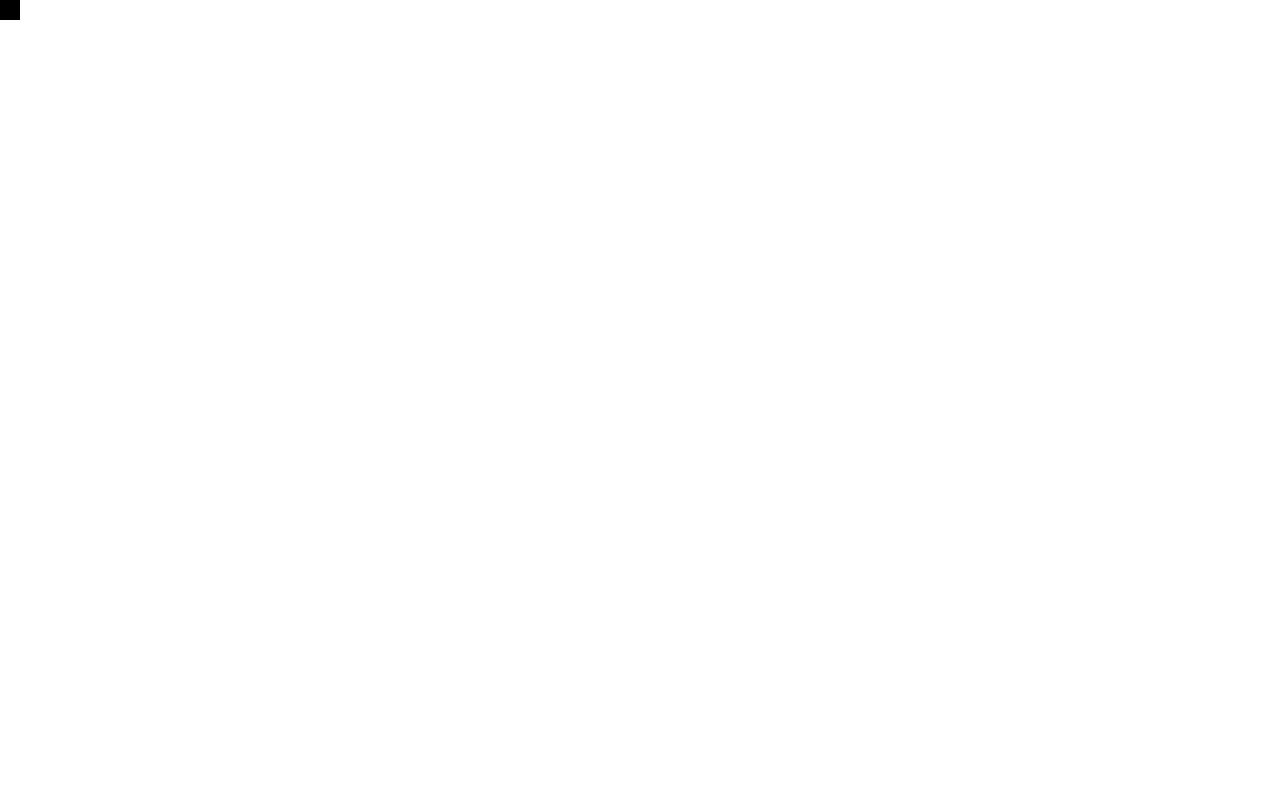
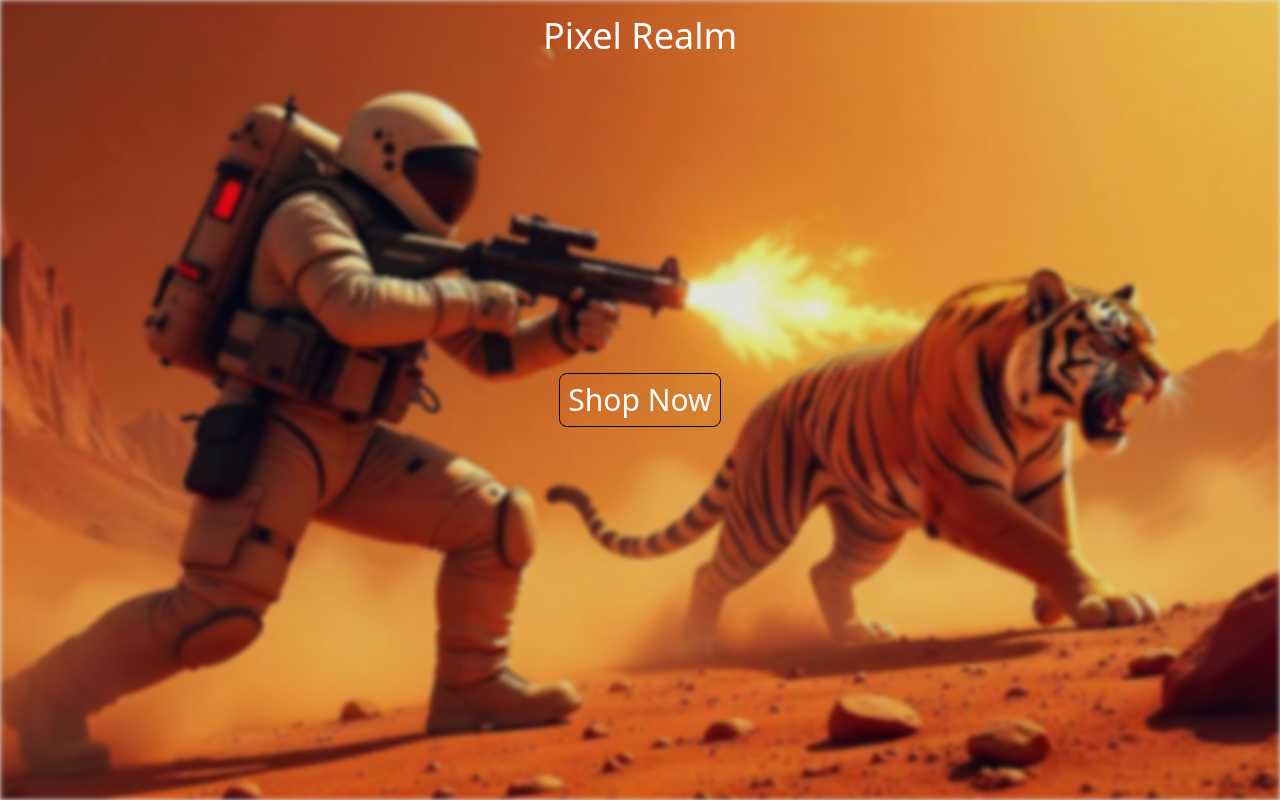
Before and after one commit to DemeKH/Shopping-cart, a React (Vite) app: page / in a window 1280 px wide. Built offline with nearby package versions, Linux system fonts and the light colour scheme.

Commit message:
Made a quick front-page, nothing fancy, will change later

```diff
--- a/package.json
+++ b/package.json
@@ -11,7 +11,8 @@
   },
   "dependencies": {
     "react": "^18.3.1",
-    "react-dom": "^18.3.1"
+    "react-dom": "^18.3.1",
+    "react-router-dom": "^6.26.2"
   },
   "devDependencies": {
     "@eslint/js": "^9.9.0",
--- a/src/App.jsx
+++ b/src/App.jsx
@@ -1,5 +1,19 @@
+import { BrowserRouter as Router, Route, Routes, Link } from "react-router-dom";
+import Home from "./pages/Home";
+import Shop from "./pages/Shop";
+
 function App() {
-  return <div className="bg-black h-5 w-5"></div>;
+  return (
+    <>
+      <Router>
+        <Routes>
+          <Route path="/" element={<Home />} />
+          <Route path="/shop" element={<Shop />} />
+          <Route path="*" element={<Home />} />
+        </Routes>
+      </Router>
+    </>
+  );
 }
 
 export default App;
--- /dev/null
+++ b/src/pages/Home.jsx
@@ -0,0 +1,28 @@
+import { Link } from "react-router-dom";
+
+const Home = () => {
+  return (
+    <div className="relative h-screen overflow-hidden">
+      <img
+        src="src/assets/astronaut-tiger.jpeg"
+        alt="Full Screen"
+        className="absolute inset-0 w-full h-full object-cover"
+        style={{ filter: "blur(2.5px)" }}
+      />
+      <div className="absolute inset-0 bg-black bg-opacity-10" />
+      <div className="flex flex-col items-center justify-center h-full">
+        <h1 className="text-white text-4xl absolute top-0 m-4 z-50">
+          Pixel Realm
+        </h1>
+        <Link
+          to="/shop"
+          className="text-3xl text-white border border-black p-2 rounded-lg m-3 cursor-pointer z-50"
+        >
+          Shop Now
+        </Link>
+      </div>
+    </div>
+  );
+};
+
+export default Home;
--- /dev/null
+++ b/src/pages/Shop.jsx
@@ -0,0 +1,5 @@
+const Shop = () => {
+  return <div></div>;
+};
+
+export default Shop;
```
Also changed, not shown: src/assets/astronaut-tiger.jpeg (added), 1 other file (tests, documents, lock files or other folders).
